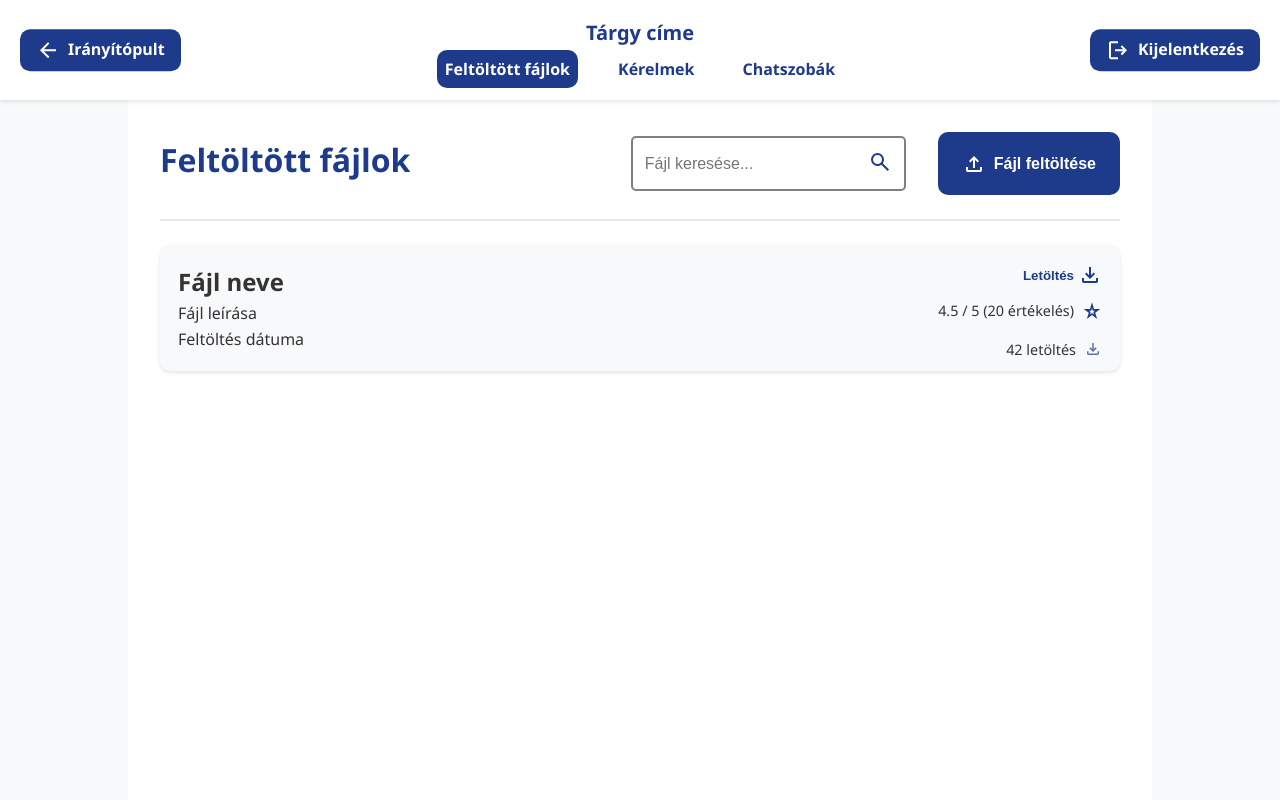
After one commit to DeliLaszlo/hallgatoi-fajlmegoszto, a PHP site: page /subject.php in a window 1280 px wide. The commit adds this page. Run offline with PHP 8.4, Linux system fonts and the light colour scheme.

Commit message:
Added subject.php, started uploaded files section

```diff
--- a/styles.css
+++ b/styles.css
@@ -21,6 +21,7 @@ body {
     color: #333;
     line-height: 1.6;
     min-height: 100vh;
+    min-width: 375px;
     display: flex;
     flex-direction: column;
 }
@@ -38,7 +39,7 @@ p {
 hr {
     border: none;
     border-top: 2px solid var(--light-gray);
-    margin: 1rem 0;
+    margin: 1.5rem 0;
 }
 
 h3 {
@@ -119,9 +120,8 @@ header {
     background: var(--primary-blue);
 }
 
-.nav-menu>a.logout_button {
+.nav-menu>a {
     position: absolute;
-    right: 20px;
     top: 50%;
     transform: translateY(-50%);
     background-color: var(--primary-blue);
@@ -137,14 +137,36 @@ header {
     transition: background-color 0.3s ease;
 }
 
-.nav-menu>a.logout_button:hover {
+.nav-menu>a:hover {
     background-color: var(--secondary-blue);
 }
 
-.logout-icon {
+.nav-menu>a.logout_button {
+    right: 20px;
+}
+
+.nav-menu>a.dashboard_button {
+    left: 20px;
+}
+
+.logout-icon, .dashboard-icon {
     width: 24px;
     height: 24px;
     filter: brightness(0) invert(1);
+}
+
+main {
+    flex: 1;
+    display: flex;
+    flex-direction: column;
+}
+
+section {
+    background: white;
+    padding: 2rem;
+    width: 60%;
+    margin: 0 auto;
+    flex: 1;
 }
 
 form {
@@ -209,7 +231,6 @@ textarea:focus {
     padding: 0.25rem;
     background-color: white;
     margin: 0.25rem 0;
-    width: 100%;
 }
 
 .search_container:focus-within {
@@ -271,6 +296,12 @@ textarea:focus {
     color: var(--primary-blue);
     margin-left: auto;
     font-size: 2rem;
+}
+
+@media (max-width: 1350px) {
+    section {
+        width: 80%;
+    }
 }
 
 @media (max-width: 1100px) {
@@ -373,20 +425,6 @@ textarea:focus {
     .header_img {
         height: 30%;
     }
-}
-
-main {
-    flex: 1;
-    display: flex;
-    flex-direction: column;
-}
-
-section {
-    background: white;
-    padding: 2rem;
-    width: 80%;
-    margin: auto;
-    flex: 1;
 }
 
 .content_container {
@@ -446,12 +484,13 @@ section {
     background-color: var(--primary-blue);
     border-radius: 10px;
     padding: 0.75rem 1.5rem;
+    font-size: 1rem;
     display: flex;
     align-items: center;
     gap: 0.5rem;
     transition: background-color 0.3s ease;
     border: transparent;
-    margin: 1rem 0;
+    margin-left: 1rem;
 }
 
 .large_button:hover {
@@ -477,6 +516,42 @@ section {
 .content_delete_button {
     bottom: 0.5rem;
     right: 0.5rem;
+}
+
+.content_rating {
+    position: absolute;
+    top: 4rem;
+    right: 1rem;
+    transform: translateY(-50%);
+    display: flex;
+    align-items: center;
+    gap: 0.5rem;
+    font-size: 0.9rem;
+    font-weight: 500;
+    color: #333;
+}
+
+.content_rating img {
+    width: 20px;
+    height: 20px;
+}
+
+.content_downloads {
+    position: absolute;
+    bottom: 0.5rem;
+    right: 1rem;
+    display: flex;
+    align-items: center;
+    gap: 0.5rem;
+    font-size: 0.9rem;
+    font-weight: 500;
+    color: #333;
+}
+
+.content_downloads img {
+    width: 18px;
+    height: 18px;
+    opacity: 0.7;
 }
 
 .status_badge {
@@ -514,18 +589,20 @@ section {
 .content_container h2,
 .content_container p {
     max-width: 1500px;
-    width: fit-content;
+    width: 100%;
+    word-wrap: break-word;
+    overflow-wrap: break-word;
+    hyphens: auto;
 }
 
 @media (max-width: 600px) {
     .content_container {
-        padding-right: 60px;
+        padding-right: 65px;
     }
 
     .content_container h2,
     .content_container p {
         max-width: 300px;
-        width: 100%;
     }
 
     .status_badge {
@@ -628,9 +742,21 @@ section {
     margin-top: 1.5rem;
 }
 
-.modal_close_button, .edit_close_button {
+.modal_close_button, .edit_close_button, .upload_close_button {
     top: 30px;
     right: 30px;
+}
+
+.section_header {
+    display: flex;
+    justify-content: space-between;
+    align-items: center;
+    margin-bottom: 1rem;
+}
+
+.section_header_actions {
+    display: flex;
+    gap: 1rem;
 }
 
 /*index.php*/
--- /dev/null
+++ b/subject.php
@@ -0,0 +1,146 @@
+<!DOCTYPE html>
+<html lang="hu">
+<head>
+    <meta charset="UTF-8">
+    <meta name="viewport" content="width=device-width, initial-scale=1.0">
+    <link rel="stylesheet" href="styles.css">
+    <link rel="icon" type="image/x-icon" href="https://munkatars.sze.hu/core/templates/sze2018_bluerev/favicon.ico?v=2">
+    <title>Tárgy címe</title> <!-- PHP-val generált -->
+</head>
+<body>
+    <header>
+        <span class="active-section-name"></span>
+        <button class="hamburger" aria-label="Menu">
+            <img src="icons/hamburger_menu.svg" alt="Menu" class="hamburger-icon menu-icon">
+            <img src="icons/close.svg" alt="Close" class="hamburger-icon close-icon">
+        </button>
+        <nav class="nav-menu">
+            <h1>Tárgy címe</h1> <!-- PHP-val generált -->
+            <ul>
+                <li><a href="#" id="nav_fajlok">Feltöltött fájlok</a></li>
+                <li><a href="#" id="nav_kerelemek">Kérelmek</a></li>
+                <li><a href="#" id="nav_chatszobak">Chatszobák</a></li>
+            </ul>
+            <a href="#" class="dashboard_button">
+                <img src="icons/arrowback.svg" alt="Irányítópult" class="dashboard-icon">
+                <span>Irányítópult</span>
+            </a>
+            <a href="#" class="logout_button">
+                <img src="icons/logout.svg" alt="Kijelentkezés" class="logout-icon">
+                <span>Kijelentkezés</span>
+            </a>
+        </nav>
+    </header>
+    <main>
+        <section id="subject_fajlok">
+            <div class="section_header subject_files_header">
+                <h1>Feltöltött fájlok</h1>
+                <div class="section_header_actions">
+                    <div class="search_container content_search_container">
+                        <input type="text" id="file_search_input" placeholder="Fájl keresése..." aria-label="Fájl keresése">
+                        <button id="file_search_button" aria-label="Keresés">
+                            <img src="icons/search.svg" alt="Keresés">
+                        </button>
+                    </div>
+                    <button class="large_button upload_file_button" aria-label="Fájl feltöltése">
+                        <img src="icons/upload.svg" alt="Fájl feltöltése">
+                        <span class="icon_text">Fájl feltöltése</span>
+                    </button>
+                </div>
+            </div>
+            <hr>
+            <!-- Tárgy fájljai, később PHP-vel generálandó -->
+            <div class="content_container uploaded_files_container">
+                <a href="#" class="container_link file_details_link" aria-label="Fájl részletei"></a>
+                <button class="button small_button content_download_button" aria-label="Letöltés">
+                    <span class="icon_text">Letöltés</span>
+                    <img src="icons/download.svg" alt="Letöltés">
+                </button>
+                <div class="content_rating">
+                    <span>4.5 / 5<span class="hideable_text"> (20 értékelés)</span></span>
+                    <img src="icons/star.svg" alt="Értékelés">
+                </div>
+                <div class="content_downloads">
+                    <span>42<span class="hideable_text"> letöltés</span></span>
+                    <img src="icons/download.svg" alt="Letöltések">
+                </div>
+                <h2>Fájl neve</h2>
+                <p>Fájl leírása</p>
+                <p>Feltöltés dátuma</p>
+            </div>
+            <!-- Generálandó rész vége -->
+        </section>
+        <section id="subject_kerelemek">
+            <h1>Dummy text 2</h1>
+        </section>
+        <section id="subject_chatszobak">
+            <h1>Dummy text 3</h1>
+        </section>
+    </main>
+    <div class="modal file_details_modal">
+        <div class="modal_content">
+            <button class="button small_button modal_close_button" aria-label="Bezárás">
+                <img src="icons/close.svg" alt="Bezárás">
+            </button>
+            <!-- Fájl részletei, adatok később PHP-vel generálandó -->
+            <h2 class="data-file-title">Fájl címe</h2>
+            <hr>
+            <h2>Fájl részletei</h2>
+            <h3>Feltöltő:<span class="data-file-uploader">Felhasználó neve</span></h3>
+            <h3>Fájlnév:<span class="data-file-name">fajl_neve.pdf</span></h3>
+            <h3>Feltöltés dátuma:<span class="data-file-date">2025-01-01</span></h3>
+            <h3>Fájl mérete:<span class="data-file-size">1.5 MB</span></h3>
+            <h3>Letöltések:<span class="data-file-downloads">42</span></h3>
+            <h3>Értékelés:<span class="data-file-rating">4.5 / 5 (20 értékelés)</span></h3>
+            <h3>Leírás:</h3>
+            <p class="data-file-description">Itt van a fájl részletes leírása. Ez a szöveg több soros is lehet, és részletes információkat tartalmazhat a fájlról.</p>
+            <!-- Generálandó rész vége -->
+            <hr>
+            <div class="modal_footer">
+                <button class="button modal_rate_button" aria-label="Értékelés">
+                    <img src="icons/star.svg" alt="Értékelés">
+                    <span>Értékelés</span>
+                </button>
+                <button class="button modal_download_button" aria-label="Letöltés">
+                    <img src="icons/download.svg" alt="Letöltés">
+                    <span>Letöltés</span>
+                </button>
+                <button class="button modal_report_button" aria-label="Jelentés">
+                    <img src="icons/report.svg" alt="Jelentés">
+                    <span>Jelentés</span>
+                </button>
+            </div>
+        </div>
+    </div>
+    <div class="modal small_modal upload_file_modal">
+        <div class="modal_content small_modal_content">
+            <button class="button small_button upload_close_button" aria-label="Bezárás">
+                <img src="icons/close.svg" alt="Bezárás">
+            </button>
+            <h2>Fájl feltöltése</h2>
+            <hr>
+            <!-- Fájl feltöltő űrlap, később PHP-val feldolgozandó -->
+            <form id="upload_file_form" action="" method="post" enctype="multipart/form-data">
+                <label for="file_title">Fájl címe:</label>
+                <input type="text" id="file_title" name="file_title" placeholder="Fájl címe" required>
+                <label for="file_description">Rövid leírás:</label>
+                <textarea id="file_description" name="file_description" placeholder="Fájl leírása" required></textarea>
+                <label for="file_upload">Fájl kiválasztása:</label>
+                <input type="file" id="file_upload" name="file_upload" accept=".pdf,.doc,.docx,.txt,.jpg,.jpeg,.png">
+            </form>
+            <hr>
+            <div class="modal_footer">
+                <button class="button upload_close_button" aria-label="Mégse">
+                    <img src="icons/close.svg" alt="Mégse">
+                    <span>Mégse</span>
+                </button>
+                <button class="button modal_upload_button" aria-label="Feltöltés">
+                    <img src="icons/upload.svg" alt="Feltöltés">
+                    <span>Feltöltés</span>
+                </button>
+            </div>
+        </div>
+    </div>
+    <script type="text/javascript" src="scripts.js"></script>
+</body>
+</html>
```
Also changed, not shown: other parts of styles.css (+63 -7 lines), dashboard.php (+16 -10 lines), scripts.js (+117 -21 lines), README.md, icons/report.svg (added), icons/star.svg (added), icons/upload.svg (added).
